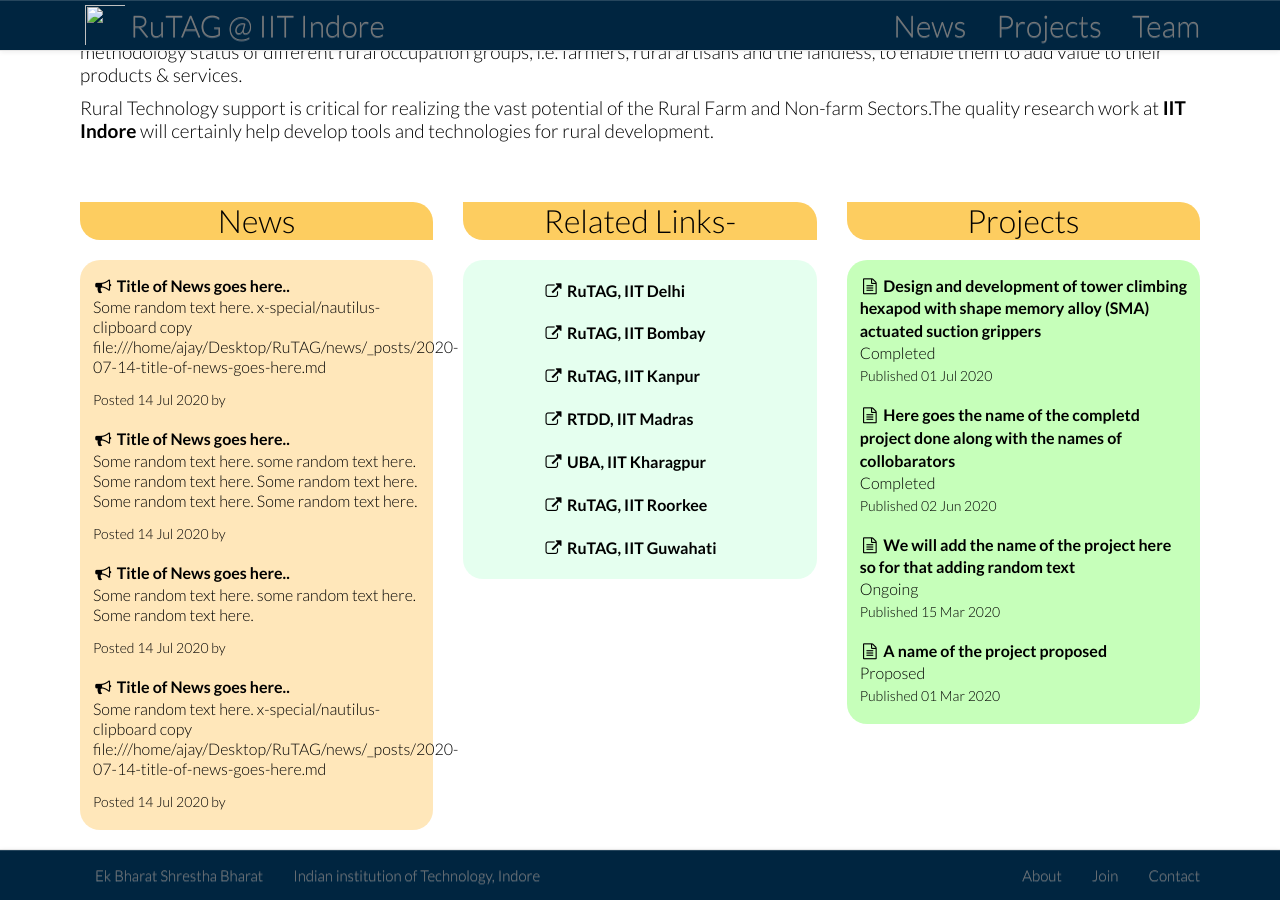
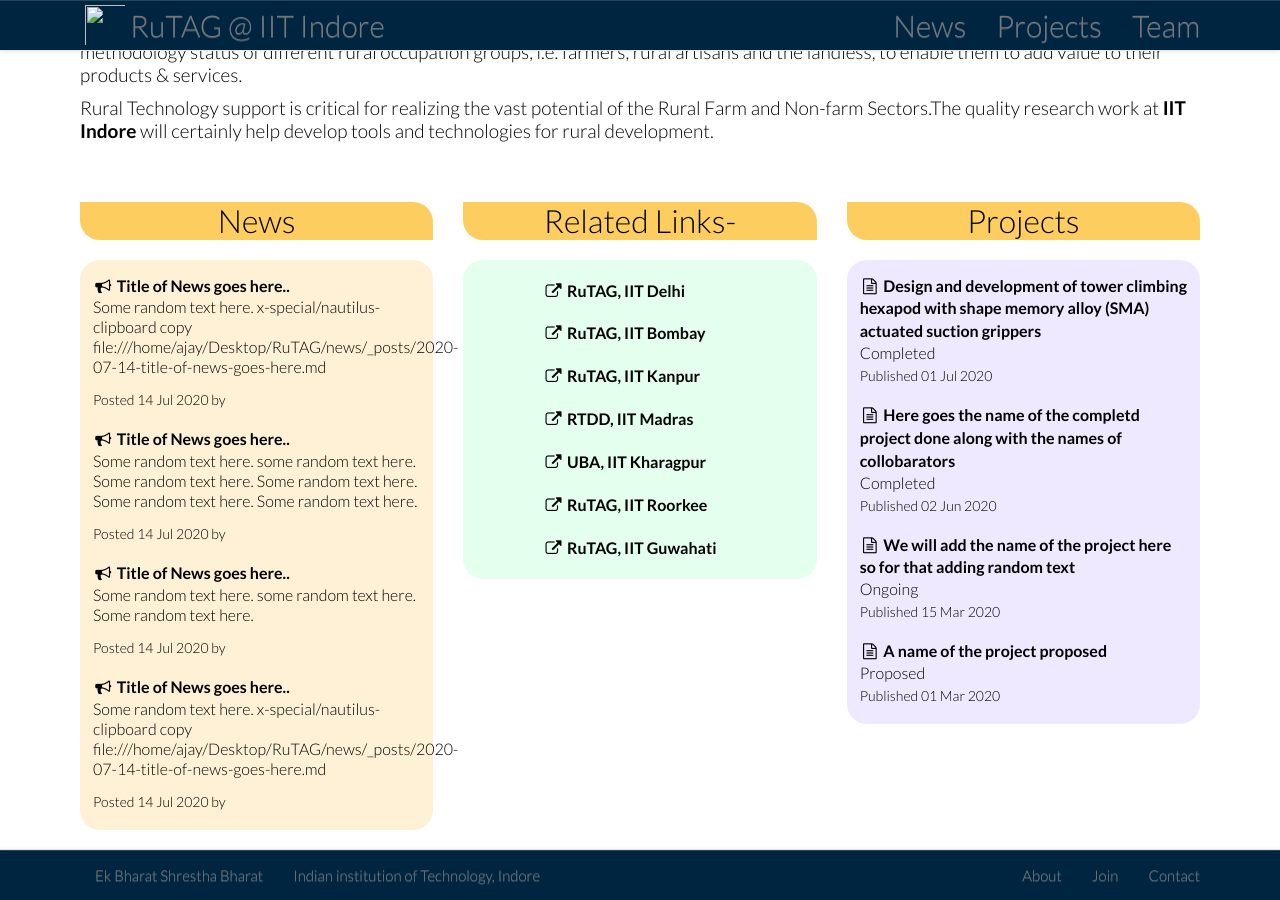
Before and after one commit to ajayiiti/rutag, a Jekyll site: the page built from index.html, in a window 1280 px wide and 900 px high, scrolled down 771 px. Built offline with Jekyll 4.4.1, drawn with Linux system fonts in a browser that asks for light colours; nearby versions of some CDN libraries.

Commit message:
Update index.html

```diff
--- a/index.html
+++ b/index.html
@@ -77,7 +77,7 @@
 			<a class="off" href="/news/">News</a>
 		</div>
 		<div class="bigspacer"></div>
-		<div class="feedbox pad-left" style=" background-color: #ffa50045;
+		<div class="feedbox pad-left" style=" background-color: #ffca6945;
 						padding-left: 13px;
 						padding-top: 15px;
 						border-top-left-radius: 20px;
@@ -206,7 +206,7 @@
 			</a>
 		</div>
 		<div class="bigspacer"></div>
-		<div class="feedbox pad-left" style="background-color: #2cff0045;
+		<div class="feedbox pad-left" style="background-color: #c2acff45;
 						padding-left: 13px;
 						padding-top: 15px;
 						border-top-left-radius: 20px;
```
